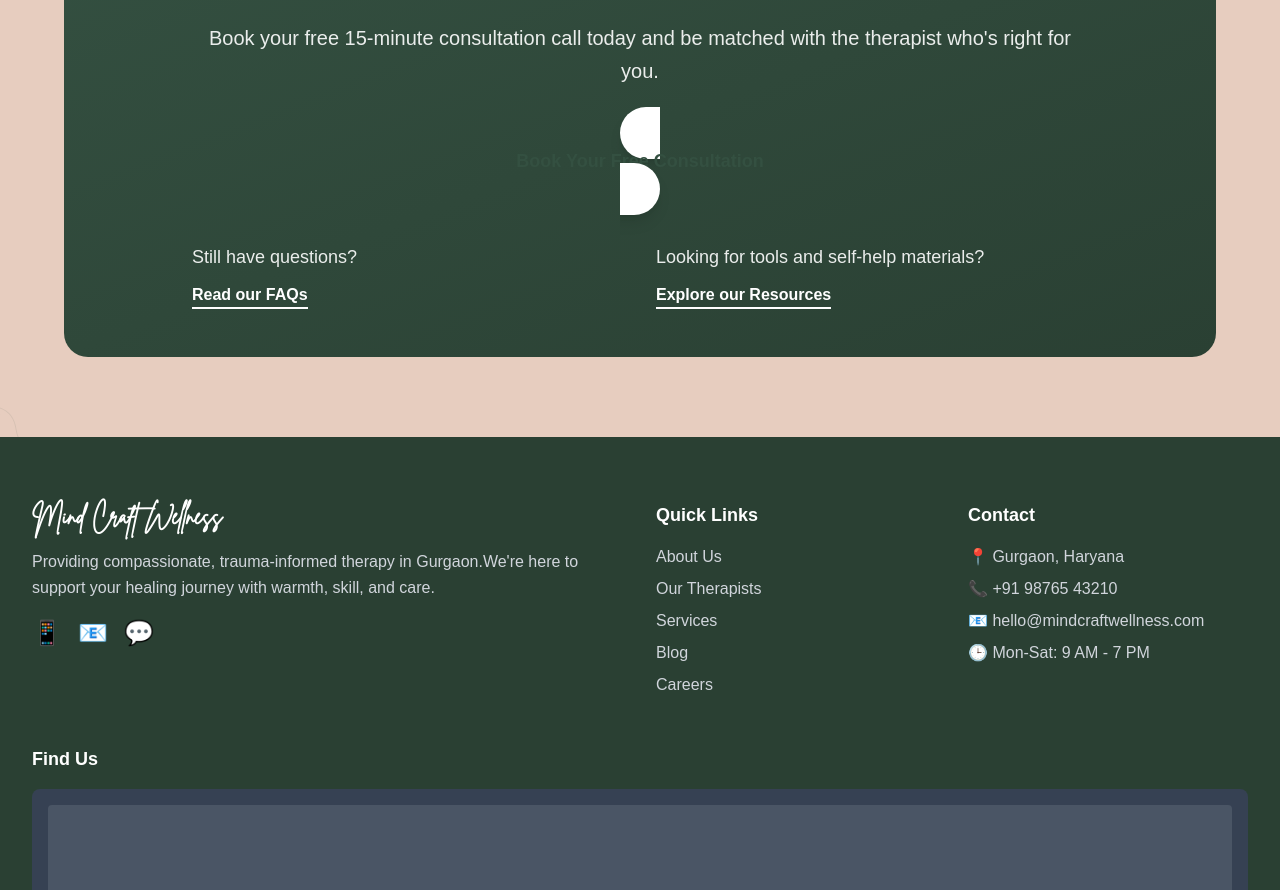
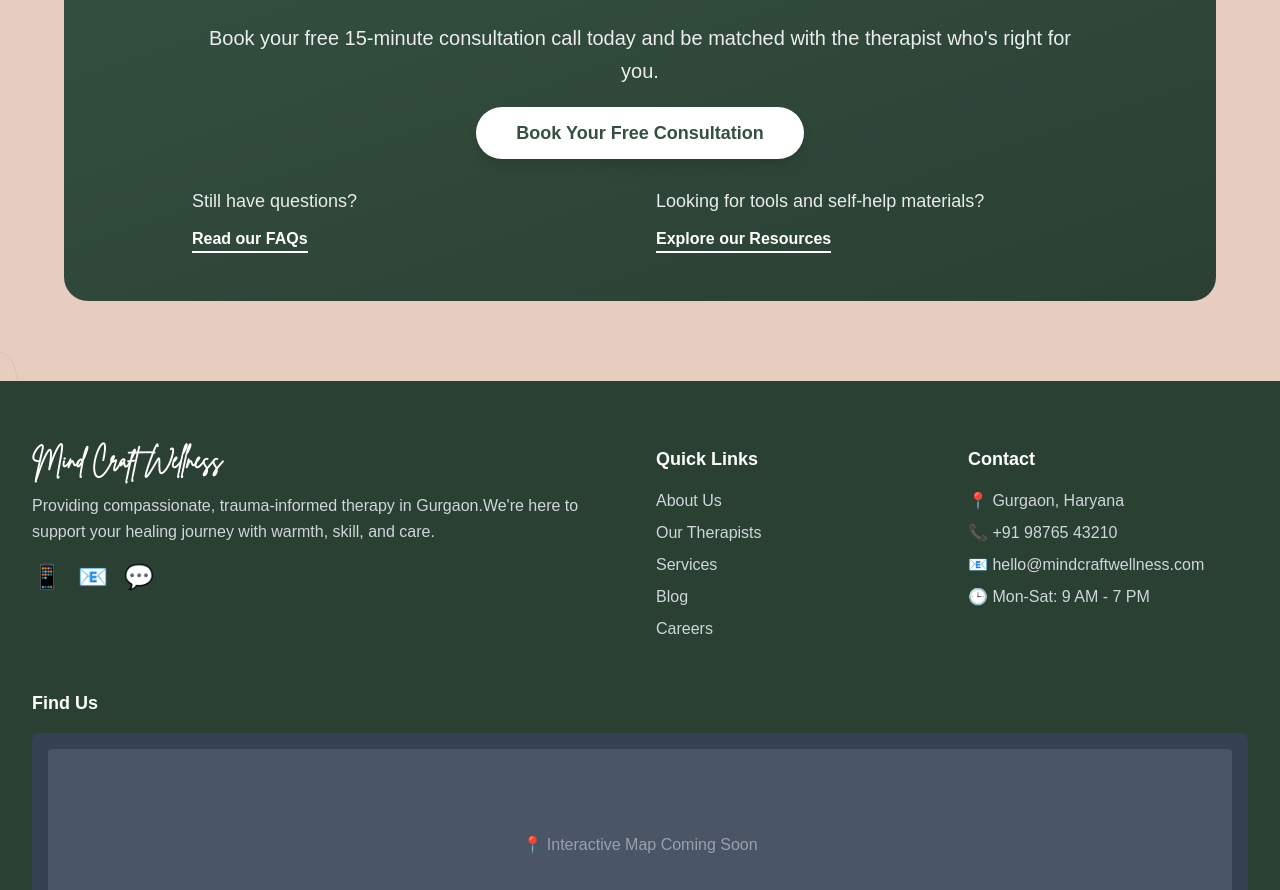
Before and after one commit to Shree0310/MindCraftWellness, a Next.js app: page / in a window 1280 px wide. Shown: the part 6896-7786 px from the top of the page. Built offline with nearby package versions, Linux system fonts and the light colour scheme; a web font is replaced by a local one.

Commit message:
other fixes

```diff
--- a/src/app/Components/Testimonials.tsx
+++ b/src/app/Components/Testimonials.tsx
@@ -217,7 +217,7 @@ const Testimonials = () => {
 
                     <div className="mb-10">
                         <Link href="/book-now" className="bg-white text-[#345041] px-10 py-4 rounded-full font-bold text-lg hover:bg-gray-100 transition-all duration-300 transform hover:scale-105 shadow-lg hover:shadow-xl">
-                            <p>{"Book Your Free Consultation"}</p>
+                            Book Your Free Consultation
                         </Link>
                     </div>
 
```
